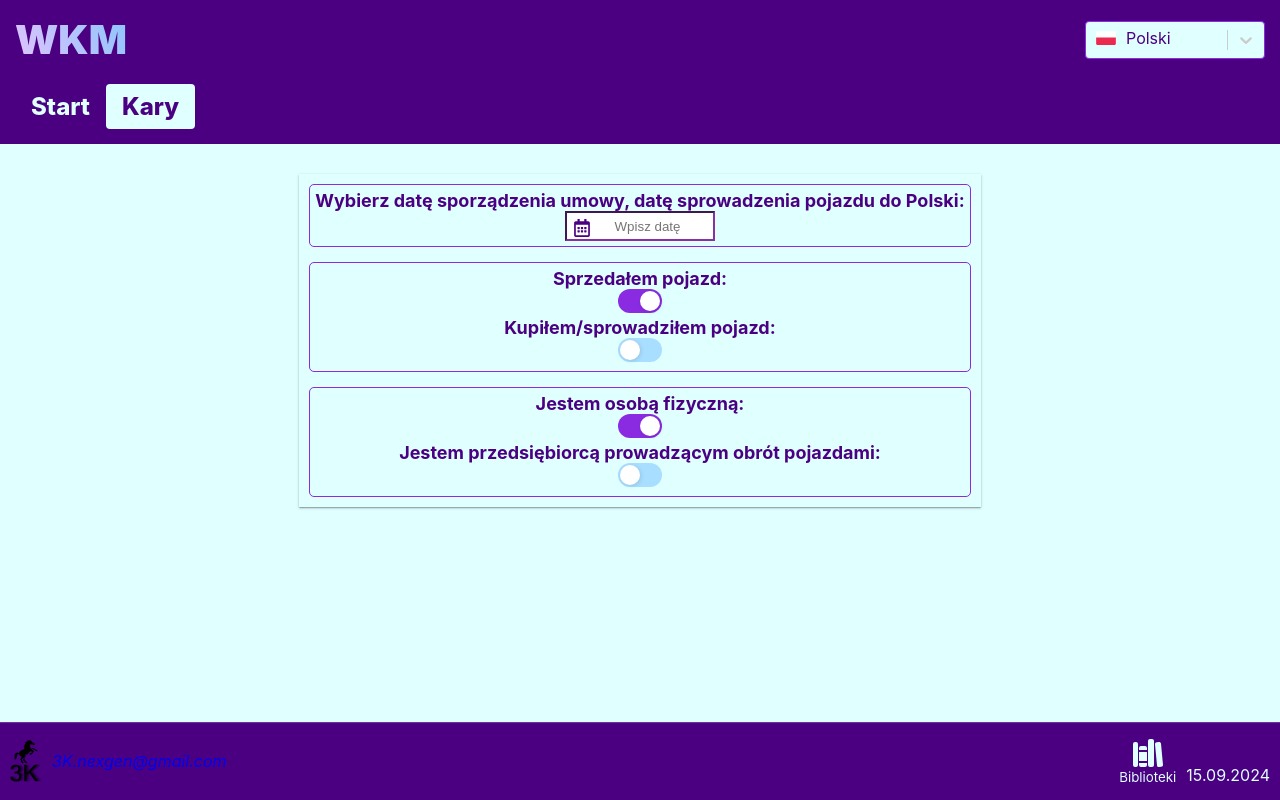
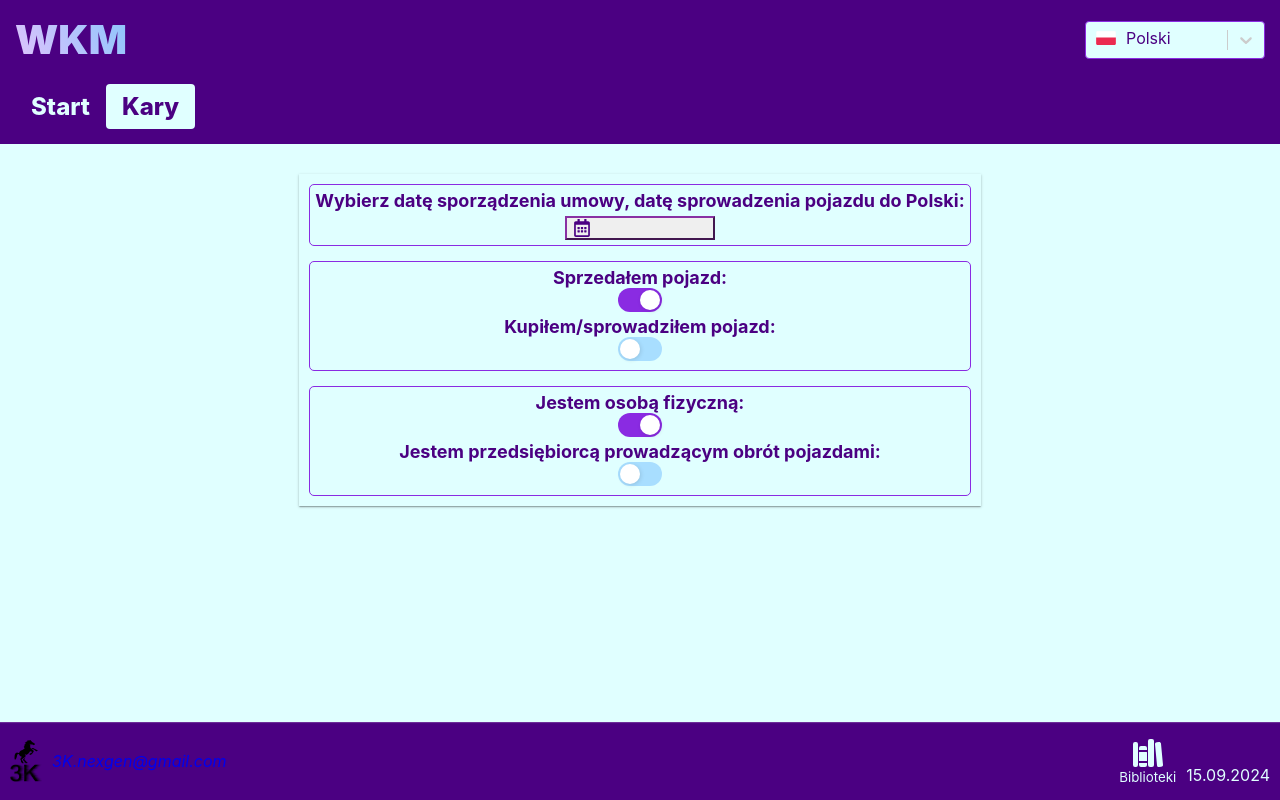
Before and after one commit to KonradKinok/wkm, a React (Vite) app: page /#/penalties in a window 1280 px wide. Built offline with nearby package versions, Linux system fonts and the light colour scheme.

Commit message:
Update DateTimePicker.tsx

```diff
--- a/src/components/DateTimePicker/DateTimePicker.tsx
+++ b/src/components/DateTimePicker/DateTimePicker.tsx
@@ -1,4 +1,4 @@
-import React, { useState } from "react";
+import React, { forwardRef, useState } from "react";
 import DatePicker, { CalendarContainer } from "react-datepicker";
 import { getYear, getMonth } from "date-fns";
 import { pl } from "date-fns/locale/pl";
@@ -27,7 +27,9 @@ export const DateTimePicker: React.FC<DateTimePickerProps> = ({
     // Usunięcie fokusu z pola po zamknięciu kalendarza
     const inputElement = document.querySelector('input[name="dateTimePicker"]');
     if (inputElement) {
-      (inputElement as HTMLElement).blur();
+      setTimeout(() => {
+        (inputElement as HTMLElement).blur();
+      }, 100); // small delay to allow the picker to close properly
     }
   };
   const handleCalendarOpen = () => console.log("Calendar opened");
@@ -42,9 +44,16 @@ export const DateTimePicker: React.FC<DateTimePickerProps> = ({
       </div>
     );
   };
-
+  const ExampleCustomInput = forwardRef(
+    ({ value, onClick, className }, ref) => (
+      <button className={className} onClick={onClick} ref={ref}>
+        {value}
+      </button>
+    ),
+  );
   return (
     <DatePicker
+      customInput={<ExampleCustomInput className="example-custom-input" />}
       dateFormat="dd.MM.yyyy"
       showIcon
       toggleCalendarOnIconClick
@@ -76,15 +85,17 @@ export const DateTimePicker: React.FC<DateTimePickerProps> = ({
       }}
       popperClassName={scss.poperClass}
       wrapperClassName={scss.wrapperClass}
+      monthClassName={() => scss.customMonthDropdown} // Styl dla dropdown wyboru miesiąca
+      yearClassName={() => scss.customYearDropdown} // Styl dla dropdown wyboru roku
       peekNextMonth
       showMonthDropdown
       showYearDropdown
       placeholderText="Wpisz datę"
       dropdownMode="select"
-      onFocus={(e) => e.target.blur()}
+      // onFocus={(e) => e.target.blur()}
       // calendarContainer={MyContainer}
 
-      onCalendarClose={handleCalendarClose}
+      // onCalendarClose={handleCalendarClose}
       onCalendarOpen={handleCalendarOpen}>
       <div style={{ color: "red" }}>Don't forget to check the weather!</div>
     </DatePicker>
```
